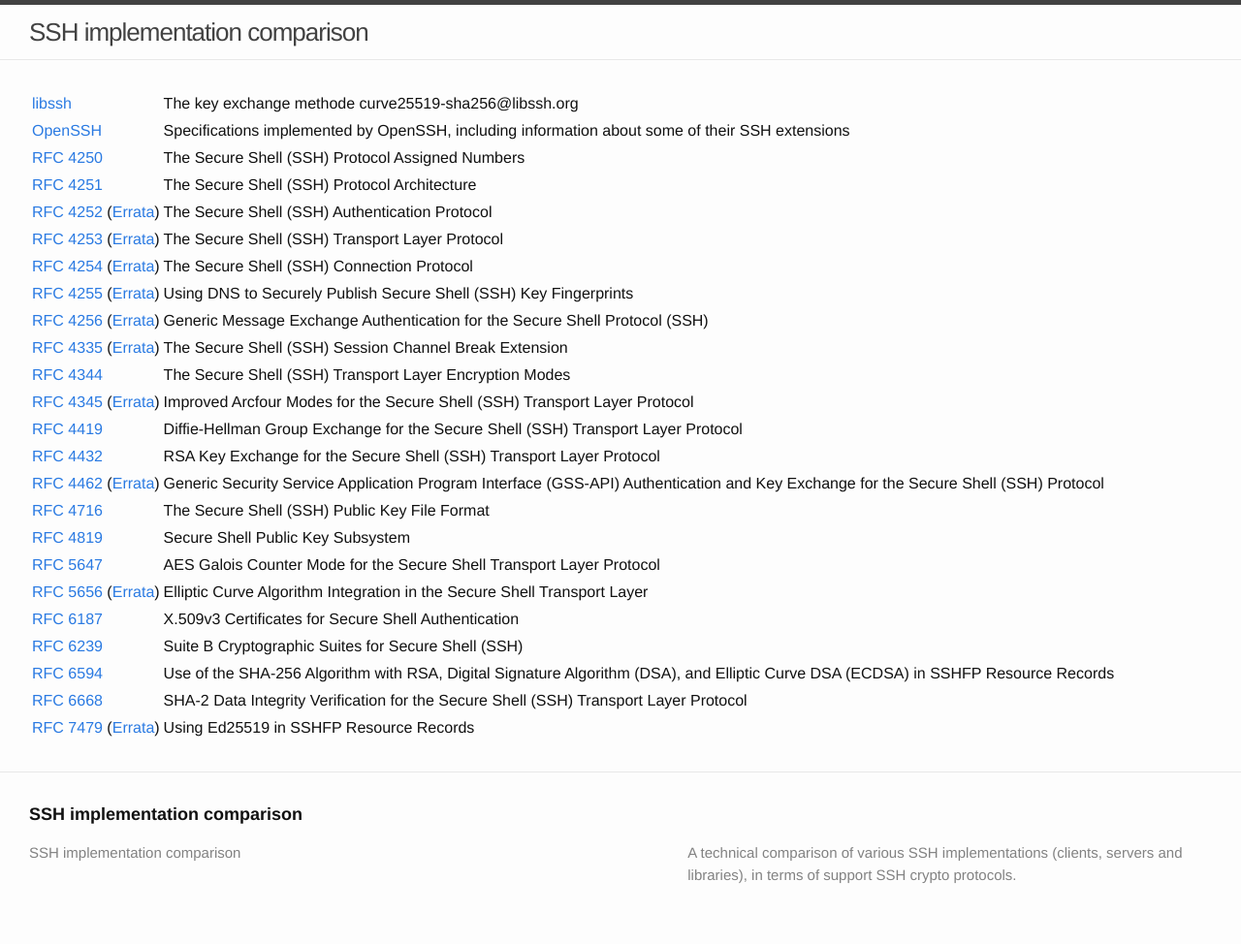
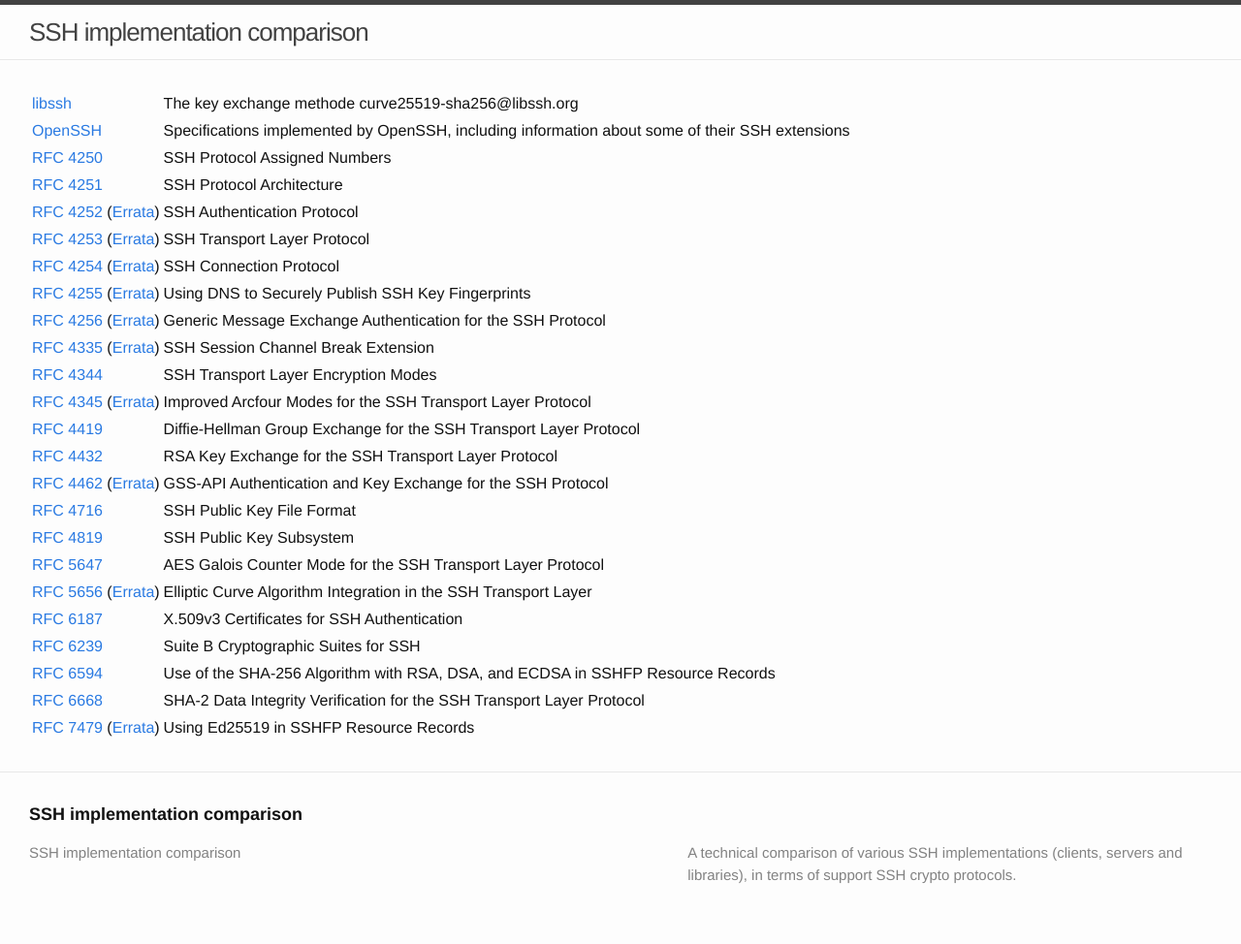
Before and after one commit to fingolfin/ssh-comparison, a Jekyll site: the page built from specs.html, in a window 1280 px wide. Shown: the whole page at 97% size. Built offline with Jekyll 4.4.1, drawn with Linux system fonts in a browser that asks for light colours.

Commit message:
Tweak spec titles

```diff
--- a/_data/specs.yml
+++ b/_data/specs.yml
@@ -46,25 +46,23 @@
             - hmac-sha2-512-etm@openssh.com
             - umac-64-etm@openssh.com
             - umac-128-etm@openssh.com
-            - hmac-ripemd160-etm@openssh.com
+            #- hmac-ripemd160-etm@openssh.com   # Undocumented? openssh/myproposal.h
 
 rfc4250:
     name: RFC 4250
     url: https://tools.ietf.org/html/rfc4250
-    title: "The Secure Shell (SSH) Protocol Assigned Numbers"
-    #protocols:
+    title: "SSH Protocol Assigned Numbers"
 
 rfc4251:
     name: RFC 4251
     url: https://tools.ietf.org/html/rfc4251
-    title: "The Secure Shell (SSH) Protocol Architecture"
-    #protocols:
+    title: "SSH Protocol Architecture"
 
 rfc4252:
     name: RFC 4252
     url: https://tools.ietf.org/html/rfc4252
     errata: https://www.rfc-editor.org/errata_search.php?rfc=4252
-    title: "The Secure Shell (SSH) Authentication Protocol"
+    title: "SSH Authentication Protocol"
     protocols:
         userauth:
              - publickey    # REQUIRED
@@ -76,7 +74,7 @@
     name: RFC 4253
     url: https://tools.ietf.org/html/rfc4253
     errata: https://www.rfc-editor.org/errata_search.php?rfc=4253
-    title: "The Secure Shell (SSH) Transport Layer Protocol"
+    title: "SSH Transport Layer Protocol"
     protocols:
         cipher:
             - 3des-cbc      # REQUIRED
@@ -118,21 +116,19 @@
     name: RFC 4254
     url: https://tools.ietf.org/html/rfc4254
     errata: https://www.rfc-editor.org/errata_search.php?rfc=4254
-    title: "The Secure Shell (SSH) Connection Protocol"
-    #protocols:
+    title: "SSH Connection Protocol"
 
 rfc4255:
     name: RFC 4255
     url: https://tools.ietf.org/html/rfc4255
     errata: https://www.rfc-editor.org/errata_search.php?rfc=4255
-    title: "Using DNS to Securely Publish Secure Shell (SSH) Key Fingerprints"
-    #protocols:
+    title: "Using DNS to Securely Publish SSH Key Fingerprints"
 
 rfc4256:
     name: RFC 4256
     url: https://tools.ietf.org/html/rfc4256
     errata: https://www.rfc-editor.org/errata_search.php?rfc=4256
-    title: "Generic Message Exchange Authentication for the Secure Shell Protocol (SSH)"
+    title: "Generic Message Exchange Authentication for the SSH Protocol"
     protocols:
         userauth:
              - keyboard-interactive
@@ -141,12 +137,12 @@
     name: RFC 4335
     url: https://tools.ietf.org/html/rfc4335
     errata: https://www.rfc-editor.org/errata_search.php?rfc=4335
-    title: "The Secure Shell (SSH) Session Channel Break Extension"
+    title: "SSH Session Channel Break Extension"
 
 rfc4344:
     name: RFC 4344
     url: https://tools.ietf.org/html/rfc4344
-    title: "The Secure Shell (SSH) Transport Layer Encryption Modes"
+    title: "SSH Transport Layer Encryption Modes"
     protocols:
         cipher:
              - aes128-ctr       # RECOMMENDED
@@ -167,7 +163,7 @@
     name: RFC 4345
     url: https://tools.ietf.org/html/rfc4345
     errata: https://www.rfc-editor.org/errata_search.php?rfc=4345
-    title: "Improved Arcfour Modes for the Secure Shell (SSH) Transport Layer Protocol"
+    title: "Improved Arcfour Modes for the SSH Transport Layer Protocol"
     protocols:
         cipher:
             - arcfour128
@@ -176,7 +172,7 @@
 rfc4419:
     name: RFC 4419
     url: https://tools.ietf.org/html/rfc4419
-    title: "Diffie-Hellman Group Exchange for the Secure Shell (SSH) Transport Layer Protocol"
+    title: "Diffie-Hellman Group Exchange for the SSH Transport Layer Protocol"
     protocols:
         kex:
             - diffie-hellman-group-exchange-sha1
@@ -185,7 +181,7 @@
 rfc4432:
     name: RFC 4432
     url: https://tools.ietf.org/html/rfc4432
-    title: "RSA Key Exchange for the Secure Shell (SSH) Transport Layer Protocol"
+    title: "RSA Key Exchange for the SSH Transport Layer Protocol"
     protocols:
         kex:
             - rsa1024-sha1
@@ -195,7 +191,7 @@
     name: RFC 4462
     url: https://tools.ietf.org/html/rfc4462
     errata: https://www.rfc-editor.org/errata_search.php?rfc=4462
-    title: "Generic Security Service Application Program Interface (GSS-API) Authentication and Key Exchange for the Secure Shell (SSH) Protocol"
+    title: "GSS-API Authentication and Key Exchange for the SSH Protocol"
     protocols:
         kex:
             - gss-group1-sha1-*
@@ -213,17 +209,17 @@
 rfc4716:
     name: RFC 4716
     url: https://tools.ietf.org/html/rfc4716
-    title: "The Secure Shell (SSH) Public Key File Format"
+    title: "SSH Public Key File Format"
 
 rfc4819:
     name: RFC 4819
     url: https://tools.ietf.org/html/rfc4819
-    title: "Secure Shell Public Key Subsystem"
+    title: "SSH Public Key Subsystem"
 
 rfc5647:
     name: RFC 5647
     url: https://tools.ietf.org/html/rfc5647
-    title: "AES Galois Counter Mode for the Secure Shell Transport Layer Protocol"
+    title: "AES Galois Counter Mode for the SSH Transport Layer Protocol"
     protocols:
         cipher:
             - AEAD_AES_128_GCM
@@ -239,7 +235,7 @@
     name: RFC 5656
     url: https://tools.ietf.org/html/rfc5656
     errata: https://www.rfc-editor.org/errata_search.php?rfc=5656
-    title: "Elliptic Curve Algorithm Integration in the Secure Shell Transport Layer"
+    title: "Elliptic Curve Algorithm Integration in the SSH Transport Layer"
     protocols:
         hostkey:
             - ecdsa-sha2-nistp256   # REQUIRED
@@ -254,7 +250,7 @@
 rfc6187:
     name: RFC 6187
     url: https://tools.ietf.org/html/rfc6187
-    title: "X.509v3 Certificates for Secure Shell Authentication"
+    title: "X.509v3 Certificates for SSH Authentication"
     protocols:
         hostkey:
             - x509v3-ssh-dss
@@ -265,18 +261,17 @@
 rfc6239:
     name: RFC 6239
     url: https://tools.ietf.org/html/rfc6594
-    title: "Suite B Cryptographic Suites for Secure Shell (SSH)"
+    title: "Suite B Cryptographic Suites for SSH"
 
 rfc6594:
     name: RFC 6594
     url: https://tools.ietf.org/html/rfc6594
-    title: "Use of the SHA-256 Algorithm with RSA, Digital Signature Algorithm (DSA), and Elliptic Curve DSA (ECDSA) in SSHFP Resource Records"
-    #protocols:
+    title: "Use of the SHA-256 Algorithm with RSA, DSA, and ECDSA in SSHFP Resource Records"
 
 rfc6668:
     name: RFC 6668
     url: https://tools.ietf.org/html/rfc6668
-    title: "SHA-2 Data Integrity Verification for the Secure Shell (SSH) Transport Layer Protocol"
+    title: "SHA-2 Data Integrity Verification for the SSH Transport Layer Protocol"
     protocols:
         mac:
             - hmac-sha2-256  # RECOMMENDED
@@ -287,4 +282,3 @@
     url: https://tools.ietf.org/html/rfc7479
     errata: https://www.rfc-editor.org/errata_search.php?rfc=7479
     title: "Using Ed25519 in SSHFP Resource Records"
-    #protocols:
```
